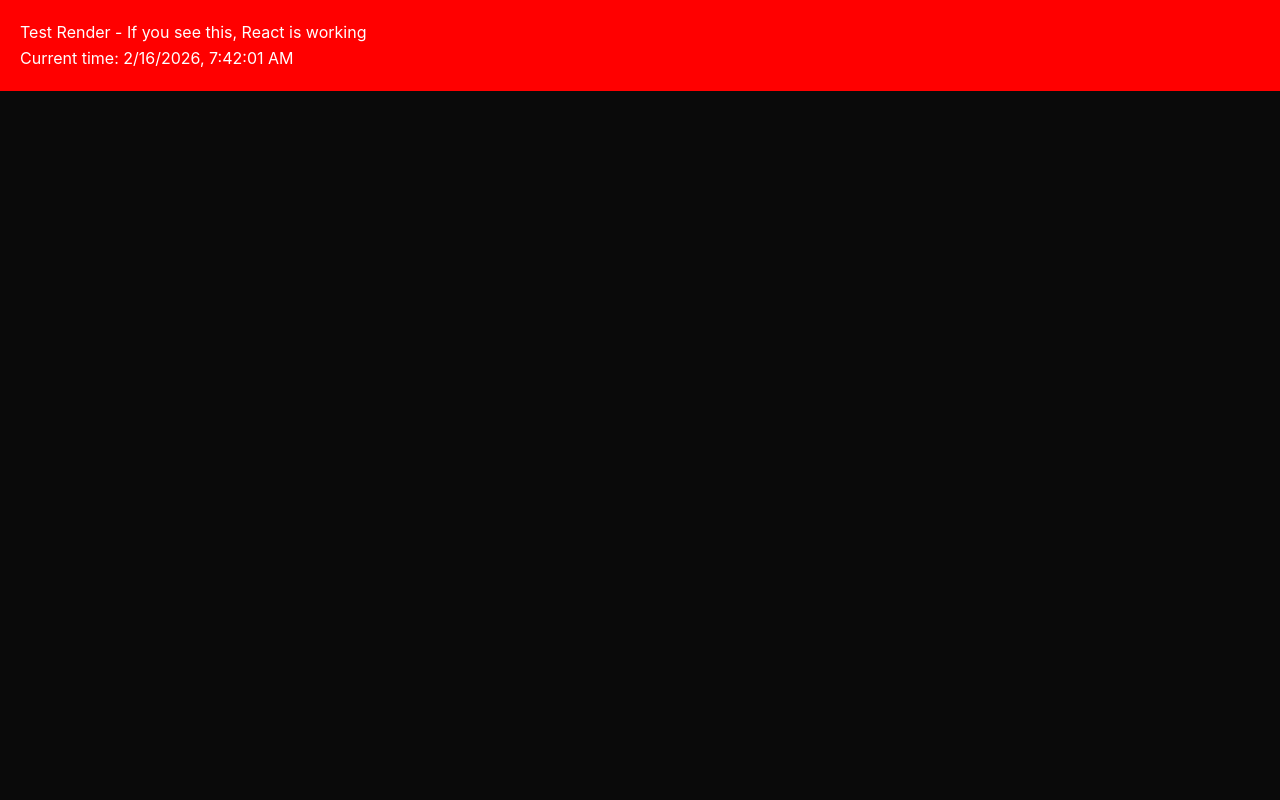
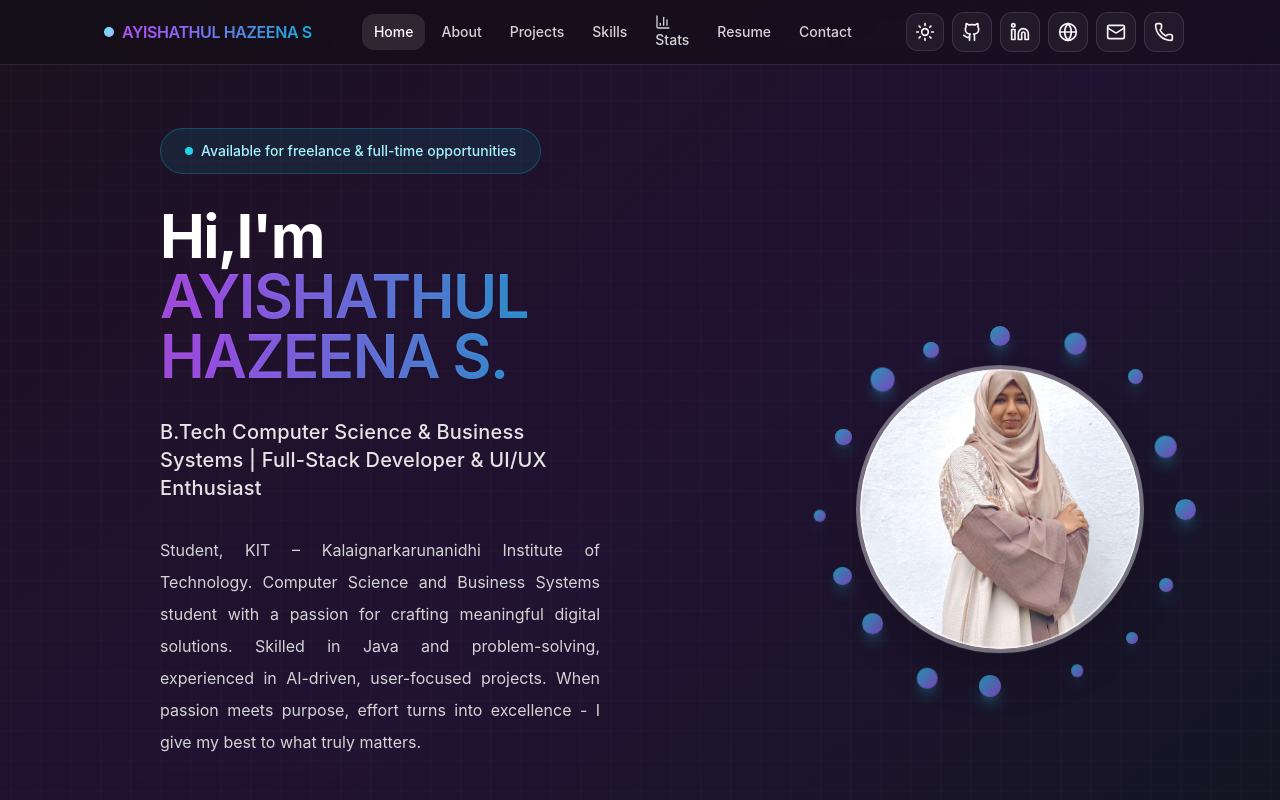
Before and after one commit to HazSha28/Portfolio, a React (Vite) app: page / in a window 1280 px wide. Shown: the top 800 px of the page. Built offline with nearby package versions, Linux system fonts and the light colour scheme.

Commit message:
Fix deployment: Remove base path and update Vercel routing for assets

```diff
--- a/src/main.jsx
+++ b/src/main.jsx
@@ -3,30 +3,8 @@ import ReactDOM from "react-dom/client";
 import App from "./App.jsx";
 import "./index.css";
 
-console.log("Main.jsx loaded");
-
-// Simple render test
-try {
-  const rootElement = document.getElementById("root");
-  console.log("Root element found:", rootElement);
-
-  ReactDOM.createRoot(rootElement).render(
-    <React.StrictMode>
-      <div style={{ padding: "20px", background: "red", color: "white" }}>
-        <h1>Test Render - If you see this, React is working</h1>
-        <p>Current time: {new Date().toLocaleString()}</p>
-      </div>
-    </React.StrictMode>
-  );
-
-  console.log("React render completed");
-} catch (error) {
-  console.error("Render error:", error);
-  document.body.innerHTML = `
-    <div style="padding: 20px; background: #f00; color: white; font-family: Arial;">
-      <h1>React Error</h1>
-      <p>${error.message}</p>
-      <p>Check console for more details</p>
-    </div>
-  `;
-}
+ReactDOM.createRoot(document.getElementById("root")).render(
+  <React.StrictMode>
+    <App />
+  </React.StrictMode>
+);
--- a/vite.config.js
+++ b/vite.config.js
@@ -3,7 +3,6 @@ import react from "@vitejs/plugin-react";
 
 export default defineConfig({
   plugins: [react()],
-  base: "/",
   build: {
     rollupOptions: {
       output: {
```
Also changed, not shown: vercel.json, 1 other file (tests, documents, lock files or other folders).
